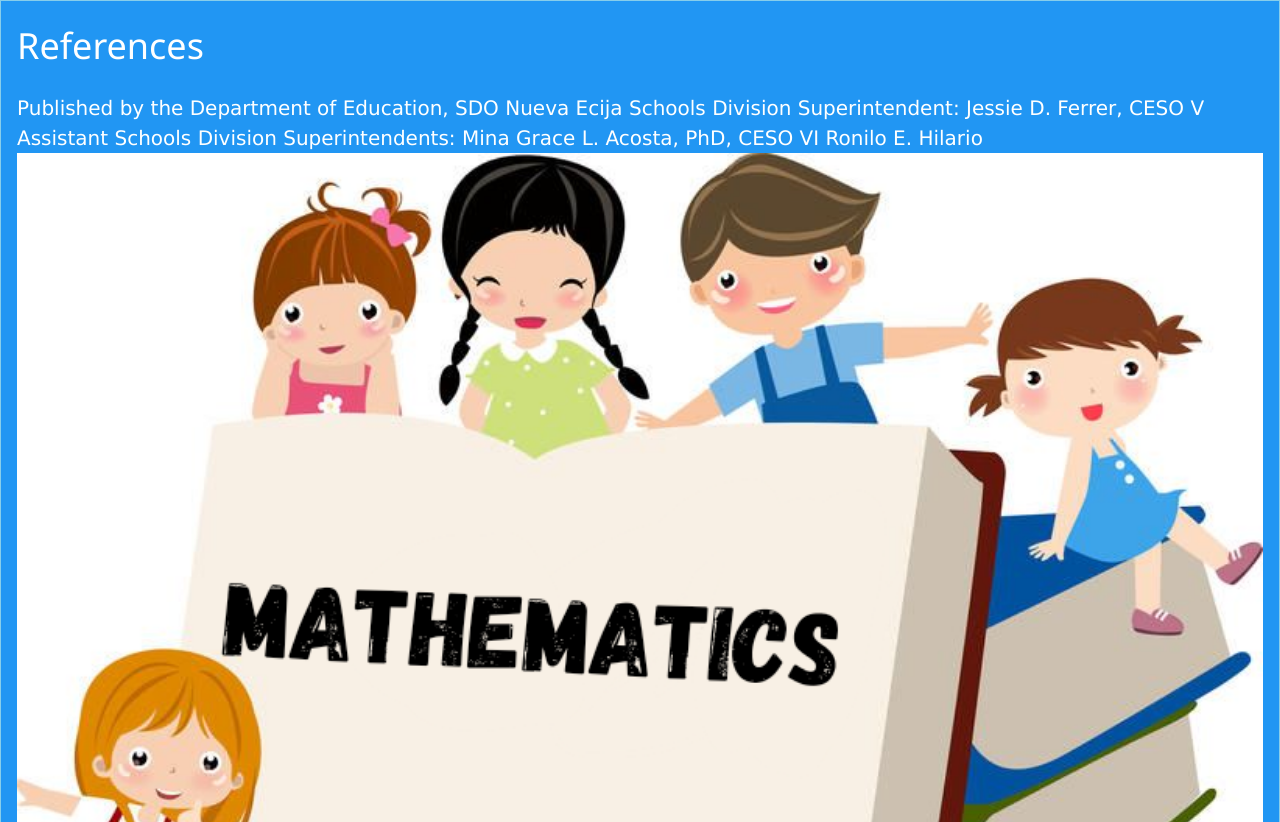
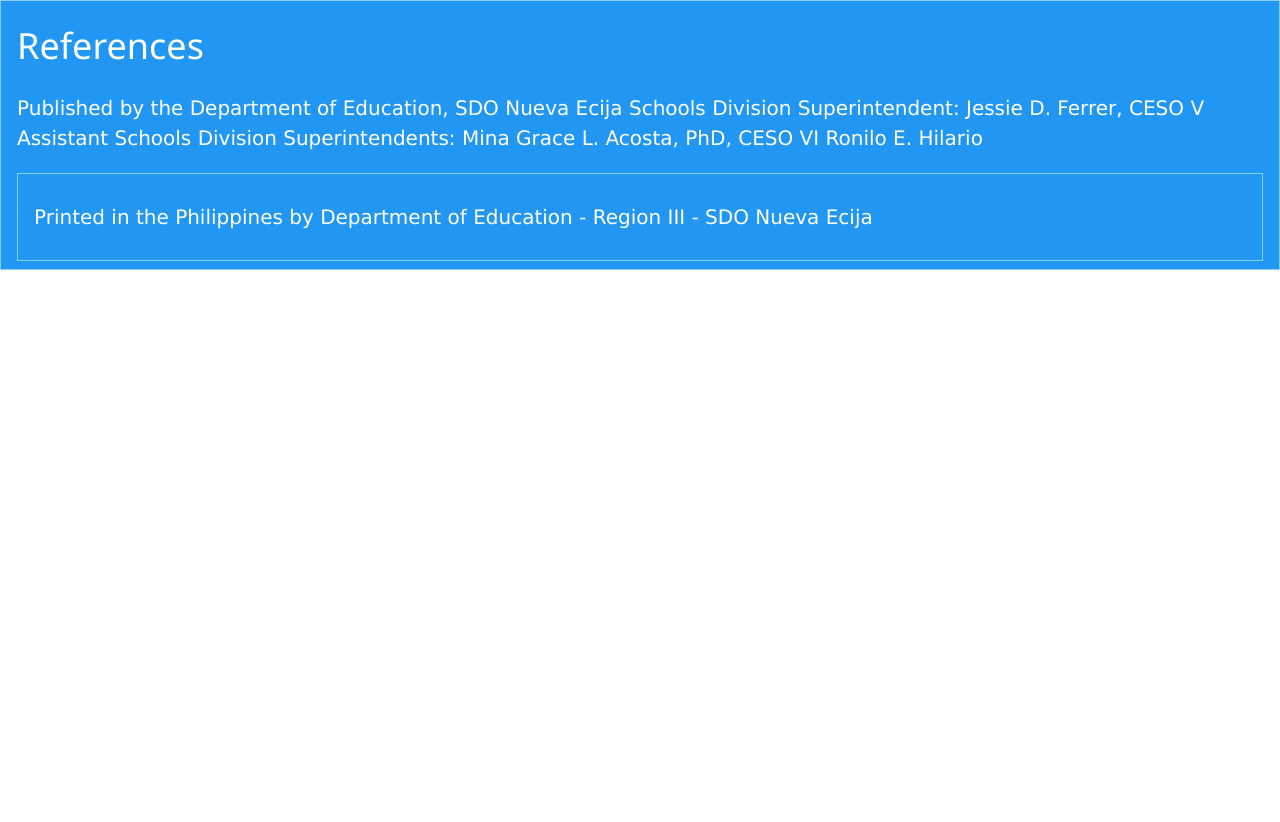
Before and after one commit to grade9lessons/ICT-Research, a plain HTML site: page M.html in a window 1280 px wide. Shown: the part 1198-2020 px from the top of the page. After the commit the page ends 1468 px from the top, so only its background shows below. Drawn offline with Linux system fonts and the light colour scheme.

Commit message:
Update M.html

```diff
--- a/M.html
+++ b/M.html
@@ -56,7 +56,6 @@
 				Schools Division Superintendent: Jessie D. Ferrer, CESO V
 				Assistant Schools Division Superintendents: Mina Grace L. Acosta, PhD, CESO VI
 				                                            Ronilo E. Hilario
-				<img src="images/MATH.png" style="width: 100%; height: auto; display: block; margin: auto;">
 	     <div class="w3-blue w3-container w3-padding w3-hover-dark-grey w3-border w3-border-light-blue">
 			<h1 style="color: white"> </h1>
                         <p style="font-size: 20px; color: white">
```
